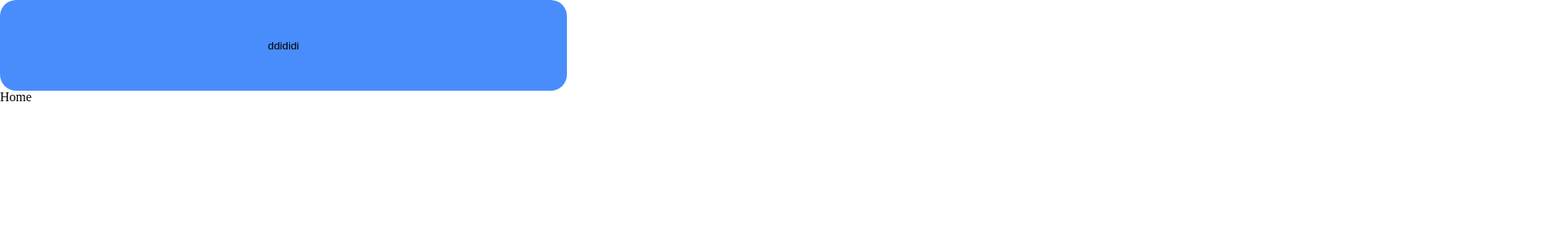
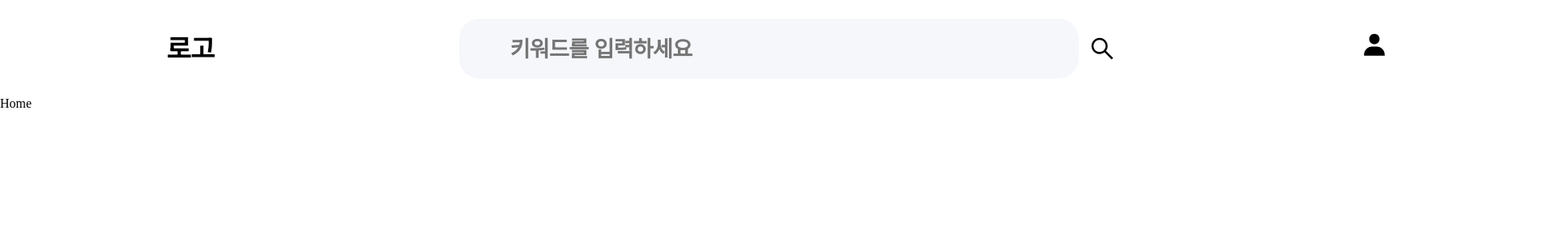
Before and after one commit to Kusitms-28th-Kukerton-E/Frontend, a React (Vite) app: page / in a window 1280 px wide. Shown: the top 300 px of the page at 81% size, 1920 px wide, since content can reach past the window. Built offline with nearby package versions, Linux system fonts and the light colour scheme.

Commit message:
chore: add file

```diff
--- a/package.json
+++ b/package.json
@@ -13,6 +13,7 @@
     "axios": "^1.5.1",
     "react": "^18.2.0",
     "react-dom": "^18.2.0",
+    "react-icons": "4.11.0",
     "react-router-dom": "6.16.0",
     "recoil": "^0.7.7",
     "styled-components": "^6.0.8",
--- a/src/layout/header.tsx
+++ b/src/layout/header.tsx
@@ -1,22 +1,106 @@
-import { MainButton } from '@/components/button';
+import { Link } from 'react-router-dom';
 import styled from 'styled-components';
+import { AiOutlineSearch } from 'react-icons/ai';
+import { BiSolidUser } from 'react-icons/bi';
 
 const Header = () => {
   return (
-    <HeaderContainer>
-      <MainButton>ddididi</MainButton>
-    </HeaderContainer>
+    <HeaderBox>
+      <TextContent>
+        <StyledLink to="/">로고</StyledLink>
+        <InputBox>
+          <StyledInput placeholder="키워드를 입력하세요" type="text" />
+          <AiOutlineSearch />
+        </InputBox>
+        <StyledLink to="/">
+          <BiSolidUser />
+        </StyledLink>
+      </TextContent>
+    </HeaderBox>
   );
 };
 
-const HeaderContainer = styled.div`
-  /* background-color: skyblue; */
+const HeaderBox = styled.div`
+  /* border: 1px solid gray; */
+  /* width: 100%;
+  height: 113px; */
+  width: 1920px;
+  height: 120px;
+  margin: 0 auto;
+  /* margin-top: 10px;
+  margin-bottom: 10px; */
   display: flex;
 
-  /* padding: 39px 91px 38px 156px; */
-  /* justify-content: flex-end; */
-  /* align-items: flex-start; */
-  /* gap: 1487px; */
+  justify-content: space-between;
+`;
+
+const TextContent = styled.li`
+  color: var(--gray-900, #15191d);
+  align-items: center;
+  text-align: center;
+  /* border: 1px solid red; */
+  /* H3_B */
+  font-family: Pretendard;
+  font-size: 1rem;
+  font-style: bolder;
+  font-weight: 900;
+  line-height: 160%; /* 32px */
+
+  margin: 10px 50px;
+  width: 100%;
+  list-style: none;
+  padding: 5px;
+  display: flex;
+  justify-content: space-around;
+
+  position: relative;
+
+  color: #000;
+  text-align: center;
+  font-family: Pretendard;
+  font-size: 34px;
+  font-style: normal;
+  font-weight: 700;
+  line-height: normal;
+`;
+
+const StyledLink = styled(Link)``;
+
+// const SubStyledLink = styled(Link)`
+//   text-decoration: none;
+//   color: black;
+//   display: flex;
+//   white-space: nowrap;
+
+//   &:hover {
+//     color: #18afdd;
+//   }
+// `;
+
+const InputBox = styled.div`
+  display: flex;
+  align-items: center;
+  gap: 12px;
+`;
+
+const StyledInput = styled.input`
+  width: 700px;
+  height: 72px;
+  flex-shrink: 0;
+  border-radius: 25px;
+  background: var(--Silver, #f5f7fa);
+  outline: none;
+  border: none;
+
+  color: var(--D_Grey, #4d4d4d);
+  text-align: left;
+  padding-left: 63px;
+  /* Headline 4 */
+  font-family: Pretendard;
+  font-size: 28px;
+  font-style: normal;
+  font-weight: 600;
+  line-height: 120%; /* 33.6px */
 `;
 
 export default Header;
```
Also changed, not shown: src/page/Home/VolunteerPage.tsx (added, +11 -0 lines), src/page/Home/category.tsx (added, +18 -0 lines), 1 other file (tests, documents, lock files or other folders).
